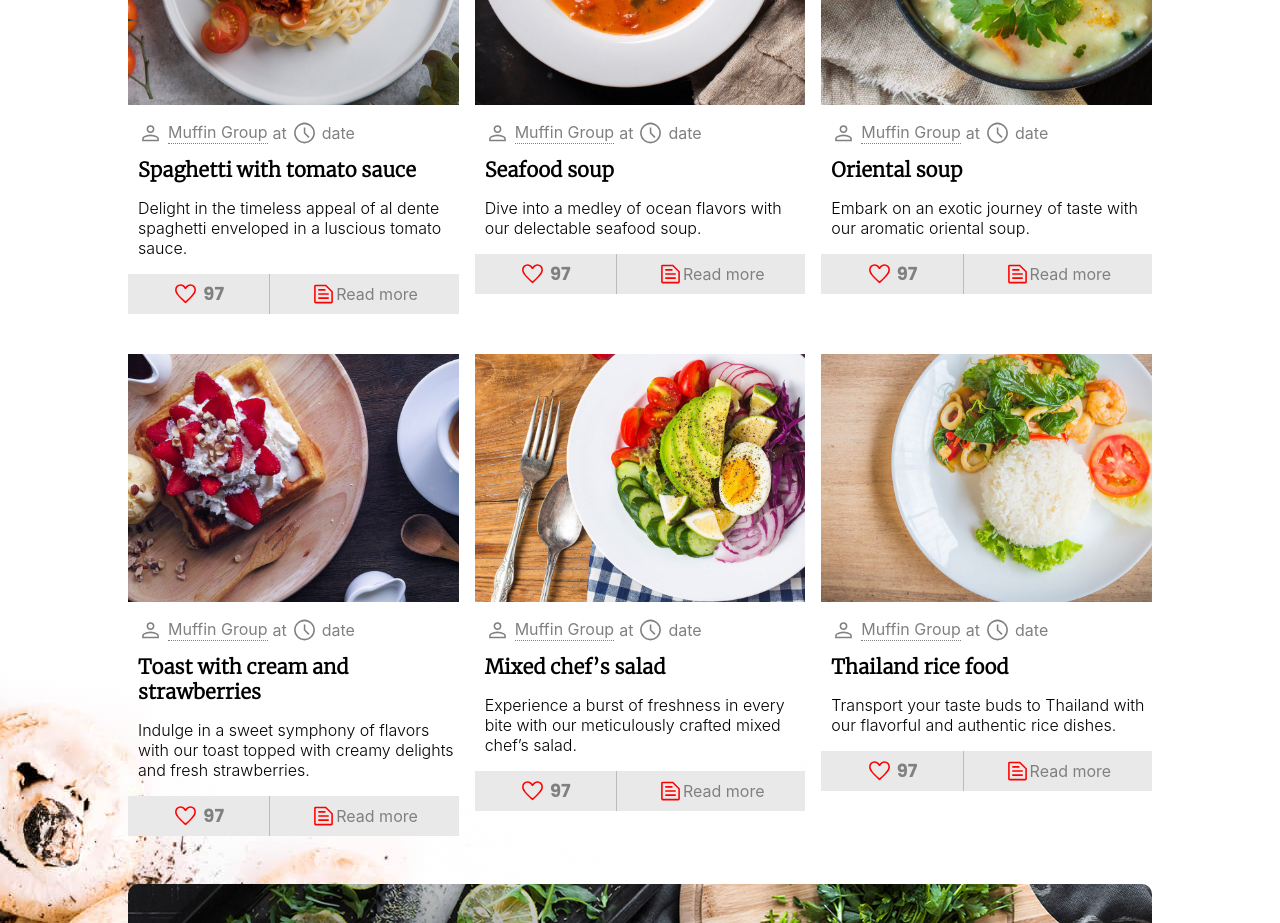
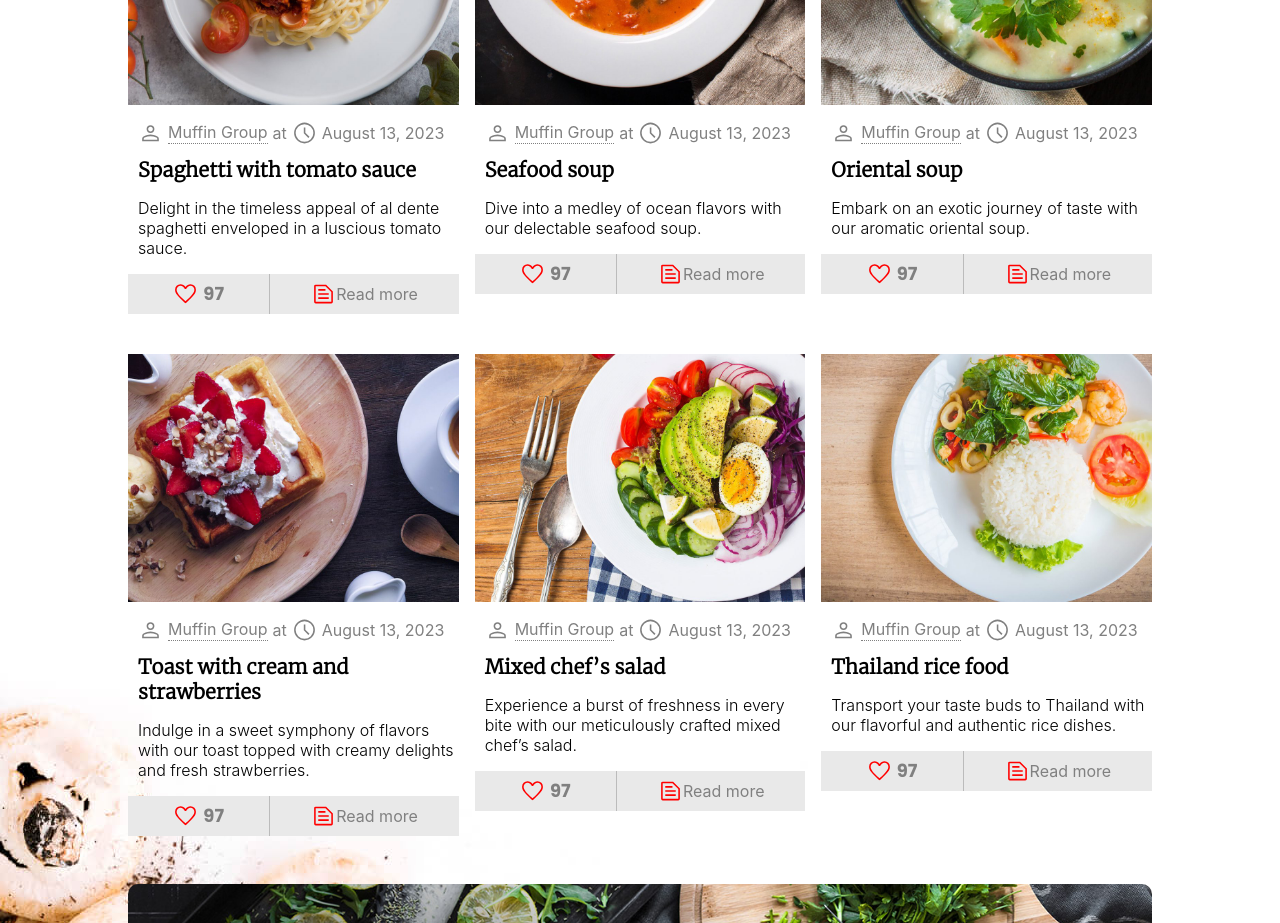
Before and after one commit to makyiabonner/gramscooking, a React (Create React App) app: page / in a window 1280 px wide. Shown: the part 880-1803 px from the top of the page. Built offline with nearby package versions, Linux system fonts and the light colour scheme.

Commit message:
add changable date and active like num changer

```diff
--- a/src/components/Home_foodcard/home_foodcard.js
+++ b/src/components/Home_foodcard/home_foodcard.js
@@ -3,7 +3,9 @@ import styles from '../Home_foodcard/home_foodcard.module.css';
 
 export default function HomeFoodCard(props) {
     const [isActive, setIsActive] = useState(false);
-
+    const currentDate = new Date();
+    const options = { year: 'numeric', month: 'long', day: 'numeric' };
+    const fullDate = currentDate.toLocaleDateString('en-US', options);
     return (
         <div className={styles.card}>
                 <div className={styles.img_container}>
@@ -19,7 +21,7 @@ export default function HomeFoodCard(props) {
                         <svg className={styles.time} xmlns="http://www.w3.org/2000/svg" height="48" viewBox="0 -960 960 960" width="25">
                             <path d="m627-287 45-45-159-160v-201h-60v225l174 181ZM480-80q-82 0-155-31.5t-127.5-86Q143-252 111.5-325T80-480q0-82 31.5-155t86-127.5Q252-817 325-848.5T480-880q82 0 155 31.5t127.5 86Q817-708 848.5-635T880-480q0 82-31.5 155t-86 127.5Q708-143 635-111.5T480-80Zm0-400Zm0 340q140 0 240-100t100-240q0-140-100-240T480-820q-140 0-240 100T140-480q0 140 100 240t240 100Z"/>
                         </svg>
-                        <span className={styles.span}>date</span>
+                        <span className={styles.span}>{fullDate}</span>
                     </div>
                     <h4 className={styles.h4}>{props.title}</h4>
                     <p className={styles.p}>{props.context}</p>
@@ -32,7 +34,7 @@ export default function HomeFoodCard(props) {
                         <svg className={styles.like} xmlns="http://www.w3.org/2000/svg" height="48" viewBox="0 -960 960 960" width="25">
                             <path d="m480-121-41-37q-105.768-97.121-174.884-167.561Q195-396 154-451.5T96.5-552Q80-597 80-643q0-90.155 60.5-150.577Q201-854 290-854q57 0 105.5 27t84.5 78q42-54 89-79.5T670-854q89 0 149.5 60.423Q880-733.155 880-643q0 46-16.5 91T806-451.5Q765-396 695.884-325.561 626.768-255.121 521-158l-41 37Zm0-79q101.236-92.995 166.618-159.498Q712-426 750.5-476t54-89.135q15.5-39.136 15.5-77.72Q820-709 778-751.5T670.225-794q-51.524 0-95.375 31.5Q531-731 504-674h-49q-26-56-69.85-88-43.851-32-95.375-32Q224-794 182-751.5t-42 108.816Q140-604 155.5-564.5t54 90Q248-424 314-358t166 158Zm0-297Z"/>
                         </svg>
-                        <span className={styles.like_span}>97</span>
+                        <span className={styles.like_span}>{isActive? `98` : `97`}</span>
                     </button>
                     <div
                         className={styles.readme}
```
